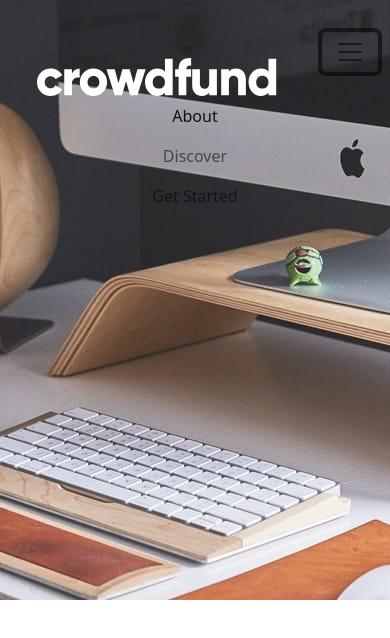
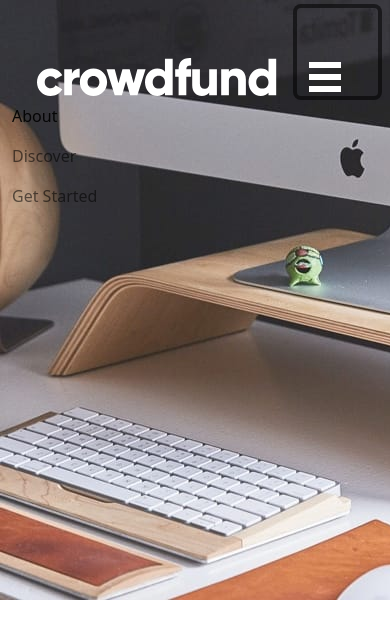
Before and after one commit to JanelleG51/crowdfuding-product-page, a plain HTML site: page index.html in a window 390 px wide. Both pictures are taken after a click on the button "Toggle navigation". Shown: the top 638 px of the page. Drawn offline with nearby package versions, Linux system fonts and the light colour scheme.

Commit message:
style: add burger icon image to navbar

```diff
--- a/assets/css/style.css
+++ b/assets/css/style.css
@@ -24,3 +24,18 @@ body{
   max-width: 100%;
   height: auto;
 }
+
+.navbar-toggler{
+    border: none;
+}
+
+.toggler-text{
+    font-weight: 500;
+    text-align: left;
+}
+
+.burger-icon{
+    margin-right: 25px;
+    margin-top: 50px;
+    width: 2rem;
+}
--- a/index.html
+++ b/index.html
@@ -17,10 +17,10 @@
         <header class="row">
             <nav class="navbar fixed-top navbar-expand-lg navbar-light navbar-padding">
                 <a class="navbar-logo" href="index.html"><img class="logo-position" src="images/logo.svg"></a>
-                <button class="navbar-toggler" type="button" data-bs-toggle="collapse"
+                <button class="navbar-toggler button-border" type="button" data-bs-toggle="collapse"
                     data-bs-target="#navbarNavAltMarkup" aria-controls="navbarNavAltMarkup" aria-expanded="false"
                     aria-label="Toggle navigation">
-                    <span class="navbar-toggler-icon"></span>
+                    <span><img class="burger-icon" src="images/icon-hamburger.svg"></span>
                 </button>
                 <div class="collapse navbar-collapse justify-content-end toggler-text" id="navbarNavAltMarkup">
                     <div class="navbar-nav">
@@ -32,7 +32,7 @@
 
             </nav>
         </header>
-            <div class="hero-image"><img src="images/image-hero-mobile.jpg"</div>
+            <div class="hero-image"><img srcset="images/image-hero-mobile.jpg"</div>
     </div>
 
 
```
